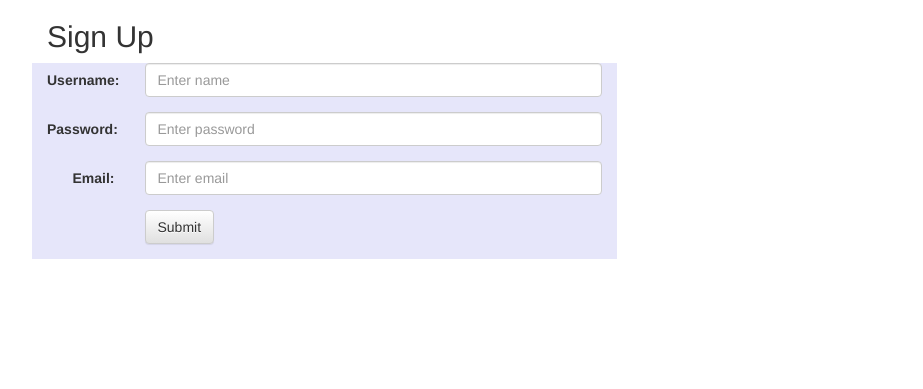
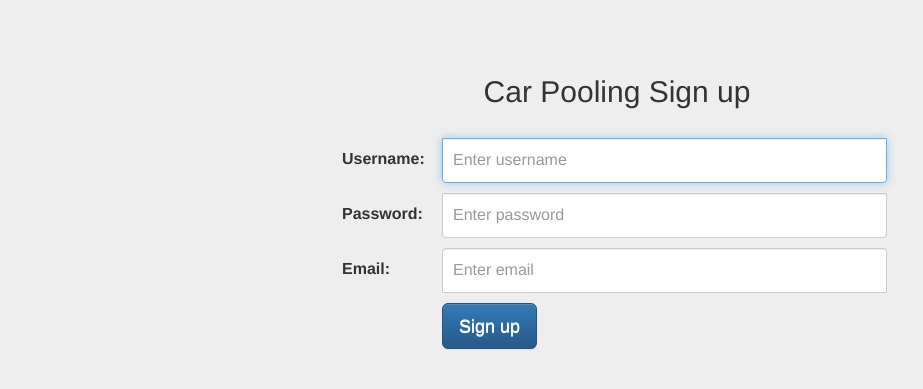
Before and after one commit to ngocbaopt/Carpooling-Rideshare, a PHP site: page /register.php in a window 1280 px wide. Shown: the top 389 px of the page, without its empty margins (23-946 px from the left). Run offline with PHP 8.4, Linux system fonts and the light colour scheme; some libraries are stand-ins or nearby versions.

Commit message:
Update Login and Register Page
Update Login and Register Page

```diff
--- /dev/null
+++ b/css/signout.css
@@ -0,0 +1,58 @@
+body {
+  padding-top: 40px;
+  padding-bottom: 40px;
+  background-color: #eee;
+}
+
+.form-signout {
+  max-width: 600px;
+  padding: 15px;
+  margin: 0 auto;
+}
+.form-signout .form-signout-heading
+{
+  margin-bottom: 30px;
+  text-align: center;
+}
+
+.form-signout .form-control {
+  position: relative;
+  height: auto;
+  -webkit-box-sizing: border-box;
+     -moz-box-sizing: border-box;
+          box-sizing: border-box;
+  padding: 10px;
+  font-size: 16px;
+}
+.form-signout .form-control:focus {
+  z-index: 2;
+}
+.form-signout input[type="email"] {
+  margin-bottom: 10px;
+  border-bottom-right-radius: 0;
+  border-bottom-left-radius: 0;
+}
+.form-signout input[type="password"] {
+  margin-bottom: 10px;
+  border-top-left-radius: 0;
+  border-top-right-radius: 0;
+}
+
+.form-signout input[type="text"] {
+  margin-bottom: 10px;
+  border-top-left-radius: 0;
+  border-top-right-radius: 0;
+}
+
+.form-signout .col-sm-2 {
+    position: relative;
+    height: auto;
+  -webkit-box-sizing: border-box;
+     -moz-box-sizing: border-box;
+          box-sizing: border-box;
+    padding: 10px;
+    font-size: 16px;
+    margin-bottom: 10px;
+    border-bottom-right-radius: 0;
+    border-bottom-left-radius: 0;
+}
--- a/login.php
+++ b/login.php
@@ -31,7 +31,7 @@
             }
             ?>
             <h2 class="form-signin-heading">Please sign in</h2>
-            <label for="inputEmail" class="sr-only">Username</label>
+            <label for="inputname" class="sr-only">Username</label>
             <input type="text" id="inputname" class="form-control" placeholder="Username" required autofocus name="username">
             <label for="inputPassword" class="sr-only">Password</label>
             <input type="password" id="inputPassword" class="form-control" placeholder="Password" required name="password">
--- a/login_submit.php
+++ b/login_submit.php
@@ -1,7 +1,6 @@
-<?php include("dbConnect.php") ?>
-
 <?php
     session_start();
+    include("dbConnect.php");
     $name = $_POST["username"];
     $pass = $_POST["password"];
     $remember = $_POST["remember"];
--- a/register.php
+++ b/register.php
@@ -10,42 +10,41 @@
 
         <!-- Latest compiled and minified JavaScript -->
         <script src="https://maxcdn.bootstrapcdn.com/bootstrap/3.3.5/js/bootstrap.min.js"></script>
+        <link href="css/signout.css" type="text/css" rel="stylesheet"/>
 	</head>
 
 	<body>
         <div class="container">
-          <h2>Sign Up</h2>
-            <div class="row">
-            <div class="col-sm-6" style="background-color:lavender;">
-          <form class="form-horizontal" role="form" action="register_submit.php" method="post">
+          <form class="form-signout" method="POST" action="register_submit.php">
+            <h2 class="form-signout-heading">Car Pooling Sign up</h2>
+
             <div class="form-group">
-              <label class="control-label col-sm-2" for="name">Username:</label>
+                <label class="control-label col-sm-2" for="name1">Username:</label>
                 <div class="col-sm-10">
-                <input type="text" class="form-control" id="name1" placeholder="Enter name" name="uname">
+                    <input type="text" class="form-control" id="name1" placeholder="Enter username" name="uname" required autofocus>
                 </div>
             </div>
+
             <div class="form-group">
                 <label class="control-label col-sm-2" for="pwd">Password:</label>
                 <div class="col-sm-10">
-                <input type="password" class="form-control" id="pwd" placeholder="Enter password" name="pwd">
+                    <input type="password" class="form-control" id="pwd" placeholder="Enter password" name="pwd" required>
                 </div>
             </div>
+
             <div class="form-group">
                 <label class="control-label col-sm-2" for="email">Email:</label>
                 <div class="col-sm-10">
-                    <input type="email" class="form-control" id="email" placeholder="Enter email" name="email">
+                    <input type="email" class="form-control" id="email" placeholder="Enter email" name="email" required>
                 </div>
             </div>
 
             <div class="form-group">
                 <div class="col-sm-offset-2 col-sm-10">
-                <button type="submit" class="btn btn-default">Submit</button>
+                <button type="submit" class="btn btn-default btn-primary btn-lg">Sign up</button>
                 </div>
             </div>
         </form>
         </div>
-            <div class="col-sm-6"></div>
-            </div>
-        </div>
 	</body>
 </html>
```
Also changed, not shown: register_submit.php (+10 -9 lines). Lines whose indentation alone changed are shown as unchanged.
